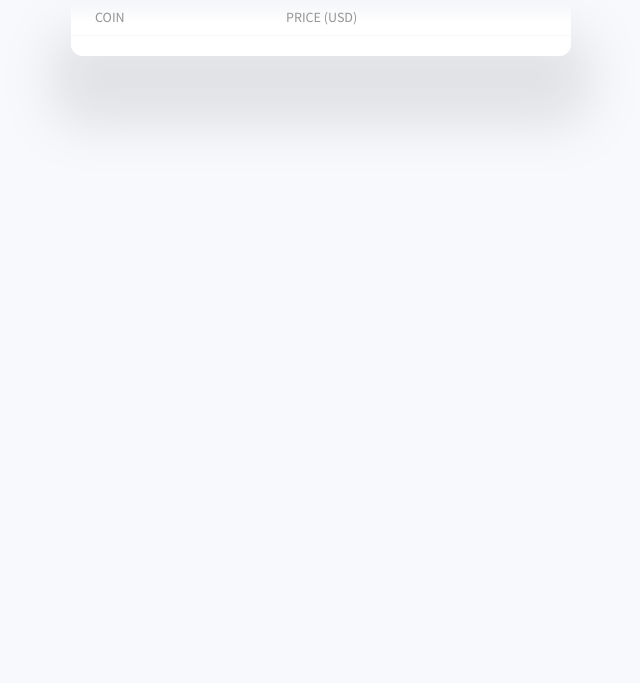
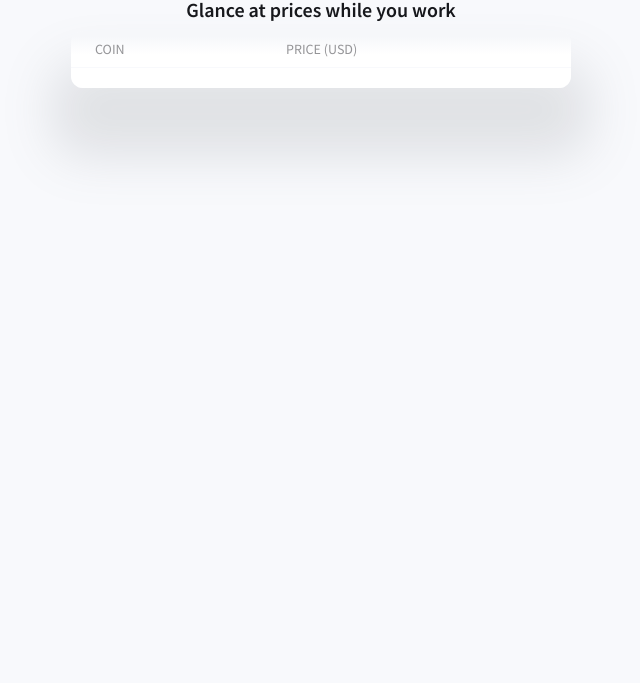
Before and after one commit to ClaudiaRuizUX/phase-1-projectMode, a website: page index.html in a window 1280 px wide. Shown: the part 117-800 px from the top of the page, without its empty margins (319-959 px from the left). Drawn offline with nearby package versions, Linux system fonts and the light colour scheme; no server answers.

Commit message:
add h4 glance at prices

```diff
--- a/index.html
+++ b/index.html
@@ -15,6 +15,7 @@
     </head>
 <body id="test">
     <h1>Mini Tracker</h1>
+    <h4>Glance at prices while you work</h4>
     <div class="allCoins-container">
         <table class="table">
             <thead>
```
